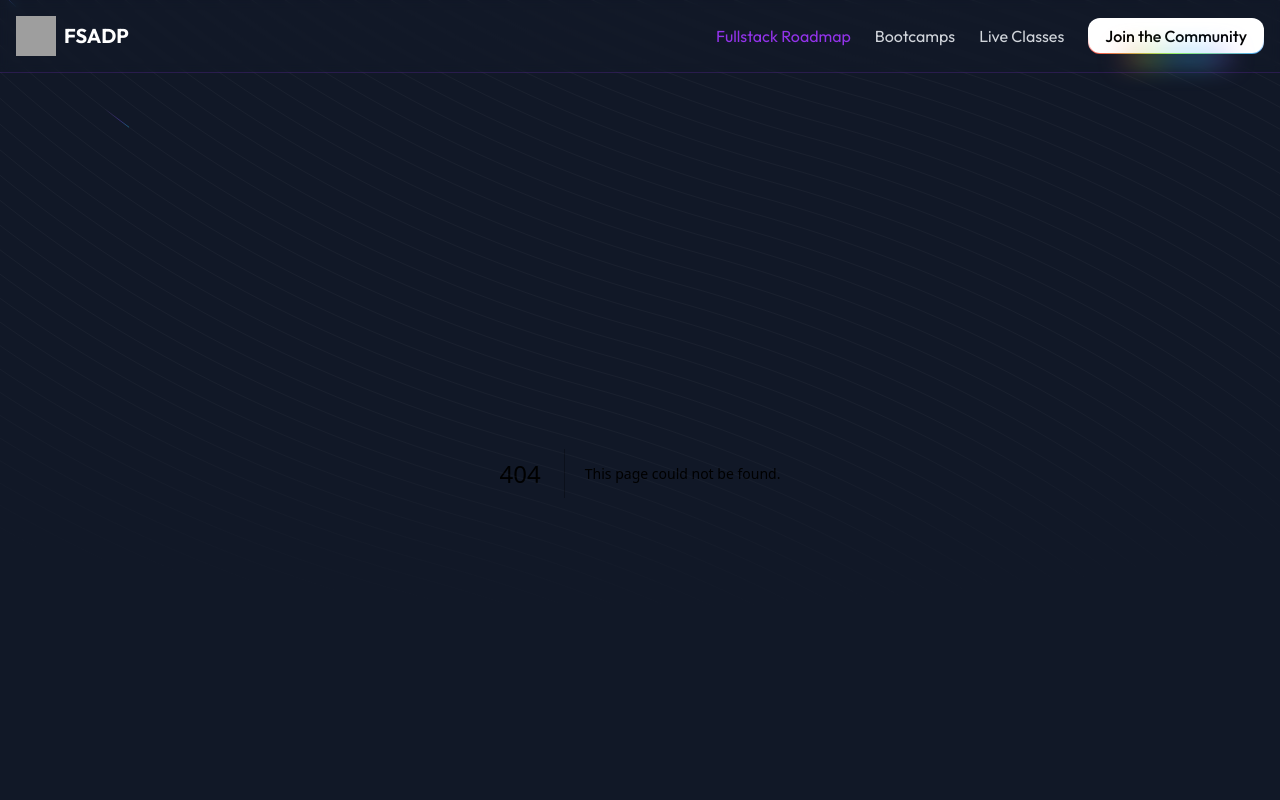
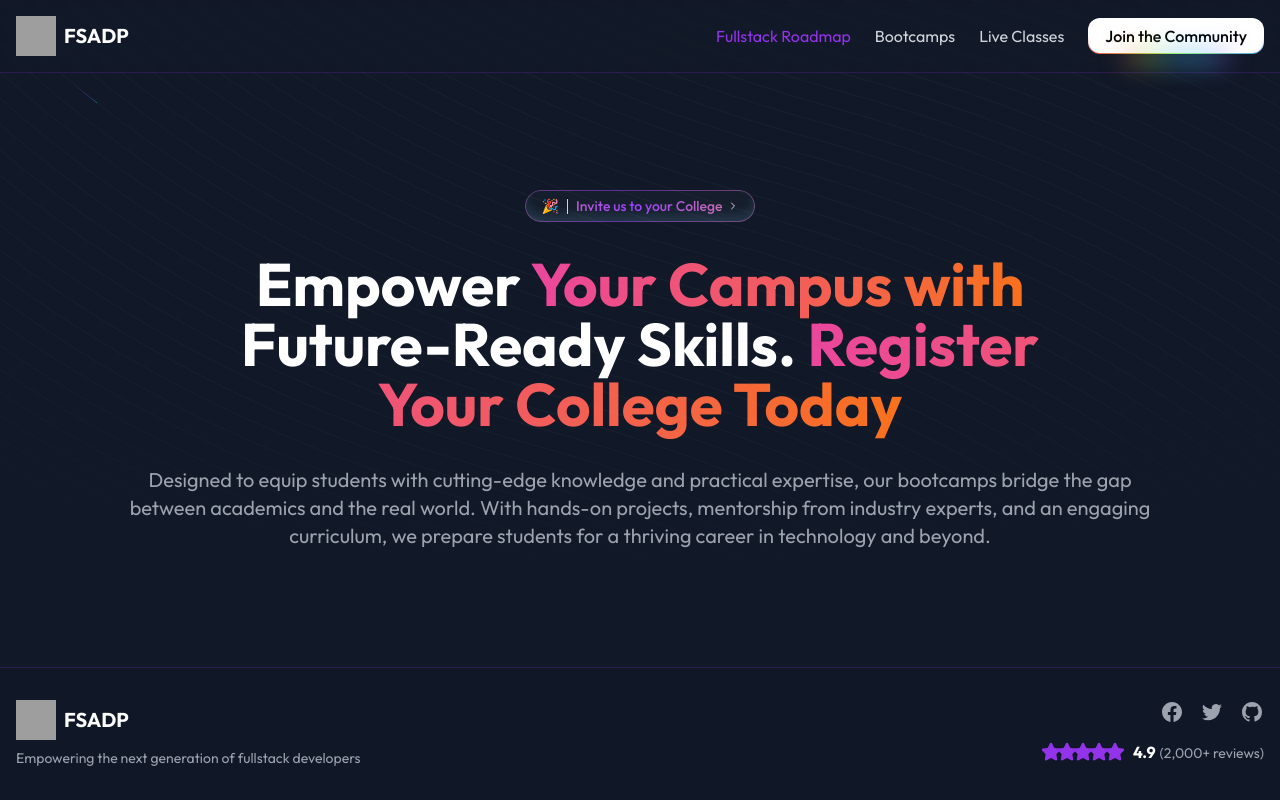
Before and after one commit to akhil-naidu/fsadp, a Next.js app: page /bootcamps in a window 1280 px wide. Before the commit this address had no page. Shown: the top 800 px of the page. Built offline with nearby package versions, Linux system fonts and the light colour scheme; grey boxes are pictures that could not be loaded.

Commit message:
chore: added  bootcamp hero

```diff
--- /dev/null
+++ b/app/bootcamps/(components)/Hero.tsx
@@ -0,0 +1,43 @@
+import React from 'react';
+import { ChevronRight } from 'lucide-react';
+
+import { cn } from '@/lib/utils';
+import AnimatedGradientText from '@/components/ui/animated-gradient-text';
+
+const BootcampHero = () => {
+  return (
+    <div className='z-10 flex flex-col gap-8 min-h-64 items-center justify-center'>
+      <AnimatedGradientText>
+        🎉 <hr className='mx-2 h-4 w-px shrink-0 bg-gray-300' />{' '}
+        <span
+          className={cn(
+            `inline animate-gradient bg-gradient-to-r from-[#ffaa40] via-[#9c40ff] to-[#ffaa40] bg-[length:var(--bg-size)_100%] bg-clip-text text-transparent`,
+          )}
+        >
+          Invite us to your College
+        </span>
+        <ChevronRight className='ml-1 size-3 transition-transform duration-300 ease-in-out group-hover:translate-x-0.5 text-gray-300' />
+      </AnimatedGradientText>
+      <h1 className='text-4xl md:text-6xl font-bold text-white font-outfit max-w-4xl text-center'>
+        Empower{' '}
+        <span className='bg-gradient-to-r from-purple-600 via-pink-500 to-orange-500 text-transparent bg-clip-text animate-gradient-x'>
+          Your Campus with
+        </span>
+        <br />
+        Future-Ready Skills.{' '}
+        <span className='bg-gradient-to-r from-purple-600 via-pink-500 to-orange-500 text-transparent bg-clip-text animate-gradient-x'>
+          Register Your College Today
+        </span>
+      </h1>
+      <p className='text-gray-400 text-lg md:text-xl text-center max-w-5xl'>
+        Designed to equip students with cutting-edge knowledge and practical
+        expertise, our bootcamps bridge the gap between academics and the real
+        world. With hands-on projects, mentorship from industry experts, and an
+        engaging curriculum, we prepare students for a thriving career in
+        technology and beyond.
+      </p>
+    </div>
+  );
+};
+
+export default BootcampHero;
--- /dev/null
+++ b/app/bootcamps/page.tsx
@@ -0,0 +1,12 @@
+import React from 'react';
+import BootcampHero from './(components)/Hero';
+
+const Bootcamp = () => {
+  return (
+    <div>
+      <BootcampHero />
+    </div>
+  );
+};
+
+export default Bootcamp;
--- a/components/Header.tsx
+++ b/components/Header.tsx
@@ -24,24 +24,24 @@ export function Header() {
         </Link>
 
         <div className='hidden md:flex items-center gap-6'>
-          <a
+          <Link
             href='#'
             className='text-purple-600 hover:text-orange-500 transition-colors'
           >
             Fullstack Roadmap
-          </a>
-          <a
-            href='#'
+          </Link>
+          <Link
+            href='/bootcamps'
             className='text-gray-300 hover:text-orange-500 transition-colors'
           >
             Bootcamps
-          </a>
-          <a
+          </Link>
+          <Link
             href='#'
             className='text-gray-300 hover:text-orange-500 transition-colors'
           >
             Live Classes
-          </a>
+          </Link>
 
           <RainbowButton className=''>Join the Community</RainbowButton>
         </div>
--- /dev/null
+++ b/components/ui/animated-gradient-text.tsx
@@ -0,0 +1,26 @@
+import { ReactNode } from 'react';
+
+import { cn } from '@/lib/utils';
+
+export default function AnimatedGradientText({
+  children,
+  className,
+}: {
+  children: ReactNode;
+  className?: string;
+}) {
+  return (
+    <div
+      className={cn(
+        'group relative mx-auto flex max-w-fit flex-row items-center justify-center rounded-2xl dark:bg-white/40 px-4 py-1.5 text-sm font-medium shadow-[inset_0_-8px_10px_#8fdfff1f] backdrop-blur-sm transition-shadow duration-500 ease-out [--bg-size:300%] hover:shadow-[inset_0_-5px_10px_#8fdfff3f] bg-gray-800/40',
+        className,
+      )}
+    >
+      <div
+        className={`absolute inset-0 block h-full w-full animate-gradient bg-gradient-to-r from-[#ffaa40]/50 via-[#9c40ff]/50 to-[#ffaa40]/50 bg-[length:var(--bg-size)_100%] p-[1px] ![mask-composite:subtract] [border-radius:inherit] [mask:linear-gradient(#fff_0_0)_content-box,linear-gradient(#fff_0_0)]`}
+      />
+
+      {children}
+    </div>
+  );
+}
--- a/tailwind.config.ts
+++ b/tailwind.config.ts
@@ -70,7 +70,8 @@ const config: Config = {
   		},
   		animation: {
   			'background-position-spin': 'background-position-spin 3000ms infinite alternate',
-  			rainbow: 'rainbow var(--speed, 2s) infinite linear'
+  			rainbow: 'rainbow var(--speed, 2s) infinite linear',
+  			gradient: 'gradient 8s linear infinite'
   		},
   		keyframes: {
   			'background-position-spin': {
@@ -87,6 +88,11 @@ const config: Config = {
   				},
   				'100%': {
   					'background-position': '200%'
+  				}
+  			},
+  			gradient: {
+  				to: {
+  					backgroundPosition: 'var(--bg-size) 0'
   				}
   			}
   		}
```
